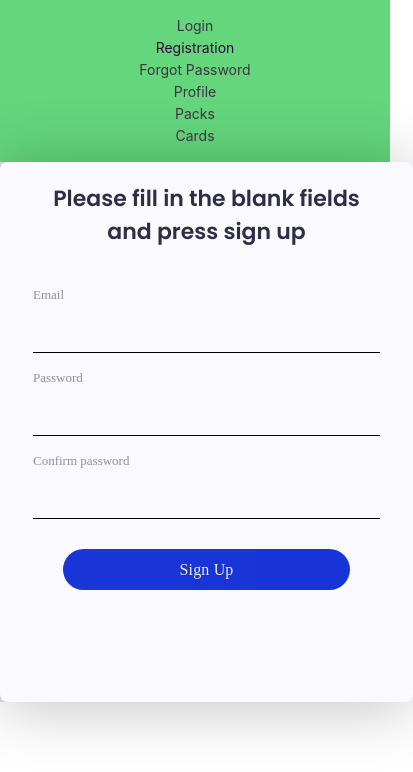
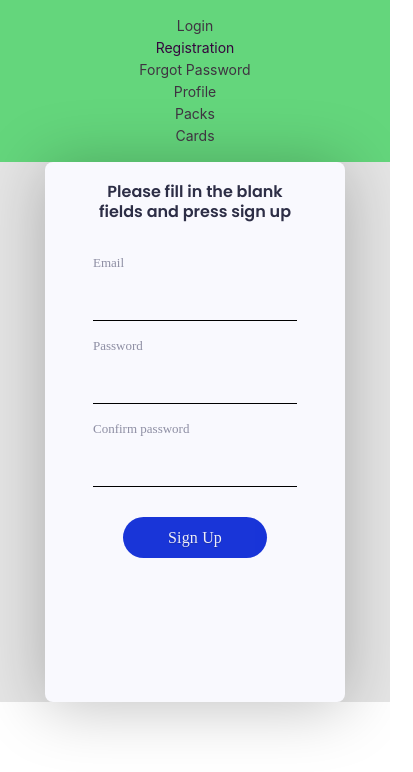
Before and after one commit to Chester7777/learning_Cards, a React (Create React App) app: page /registration in a window 390 px wide. Shown: the top 772 px of the page, 413 px wide, since content can reach past the window. Built offline with nearby package versions, Linux system fonts and the light colour scheme; no server answers.

Commit message:
adaptiv css for registration

```diff
--- a/src/n1-main/m1-ui/components/login/Login.module.css
+++ b/src/n1-main/m1-ui/components/login/Login.module.css
@@ -48,11 +48,7 @@
 }
 
 @media (max-width: 431px) {
-    .wrapProfile{
-        width: 300px;
-        padding: 20px 10px;
 
-    }
 
     .registerBlock p{
         font-size: medium;
--- a/src/n1-main/m1-ui/components/registration/Registration.module.css
+++ b/src/n1-main/m1-ui/components/registration/Registration.module.css
@@ -11,8 +11,21 @@
 .registerForm {
     display: flex;
     flex-direction: column;
+    width: 100%;
+
 }
+@media (max-width: 431px) {
 
+
+    .registerBlock p{
+        font-size: medium;
+        line-height: 20px;
+
+    }
+    .registerBlock{
+        max-width: 300px;
+    }
+}
 .registerForm label {
     font-family: SF UI Display;
     font-style: normal;
@@ -58,7 +71,7 @@
 }
 .registerBlock {
     margin: 0 auto;
-    width: 413px;
+    max-width: 413px;
     height: 540px;
     background: #F9F9FE;
     box-shadow: 0 4px 64px rgba(0, 0, 0, 0.25);
@@ -71,7 +84,8 @@
 }
 
 .registerFormInput{
-    width: 347px;
+    width: 100%;
+
     height: 48px;
     border: none;
     background-color: #F9F9FE;
@@ -85,6 +99,18 @@
     line-height: 24px;
 }
 
+@media (max-width: 431px) {
+
+
+    .registerBlock p{
+        font-size: medium;
+        line-height: 20px;
+
+    }
+    .registerBlock{
+        max-width: 300px;
+    }
+}
 
 
 
```
